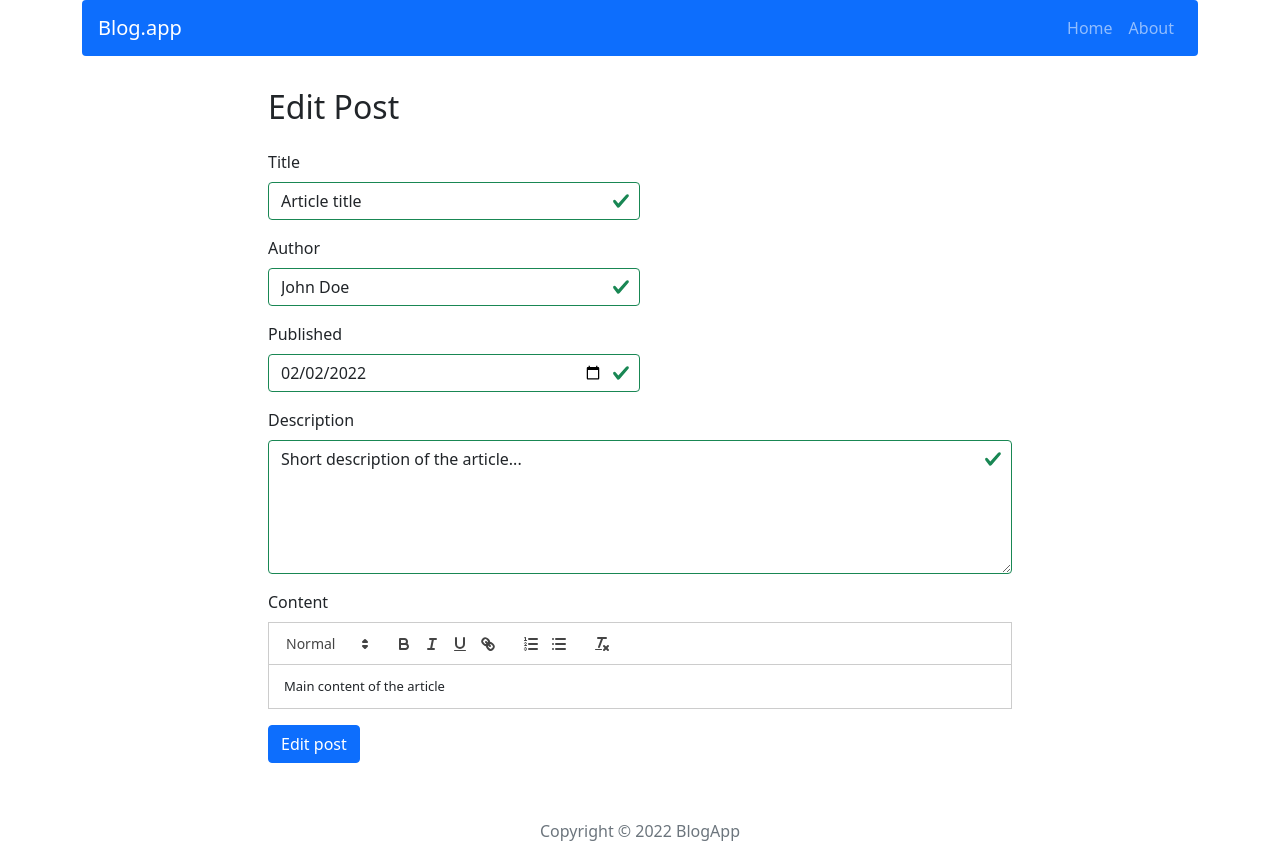
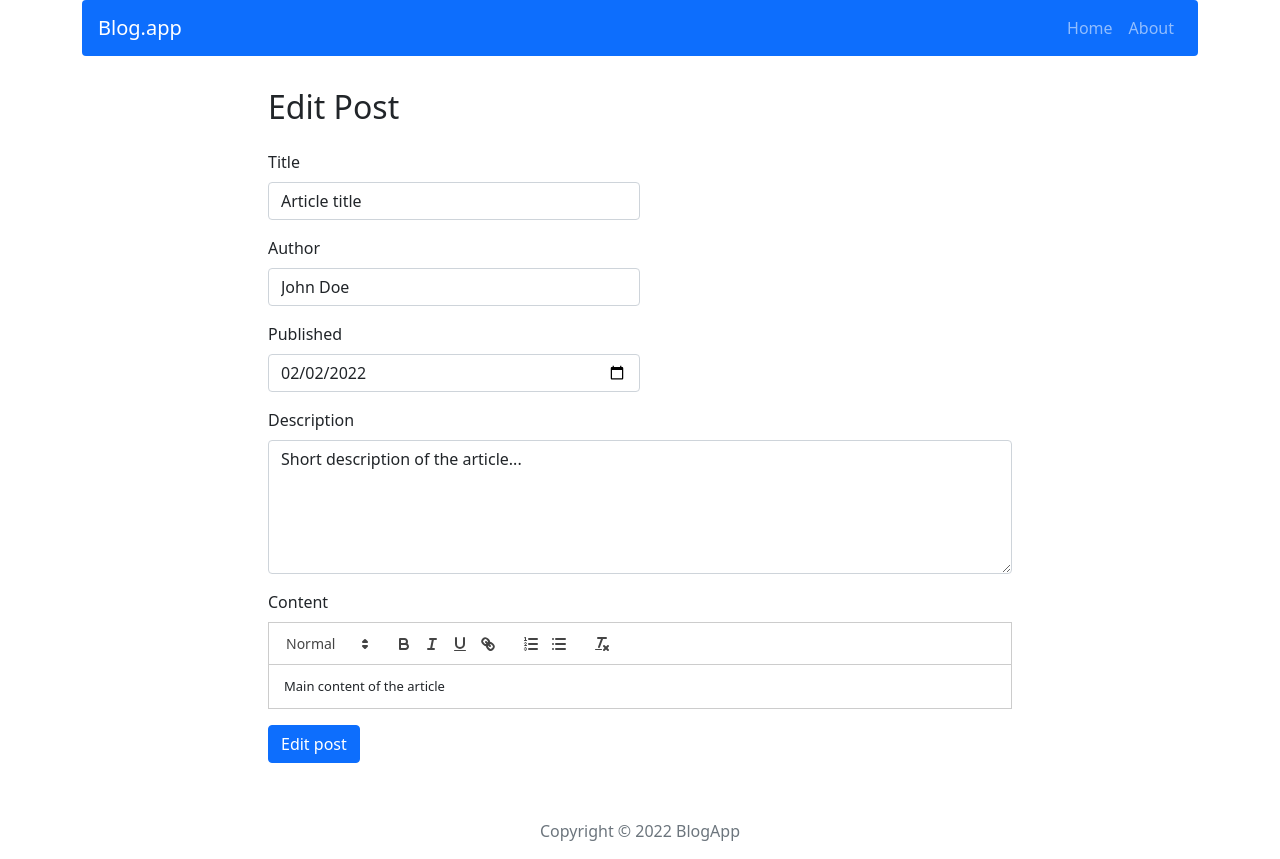
Before and after one commit to milosz7/crud-app, a React (Create React App) app: page /post/edit/1 in a window 1280 px wide. Built offline with nearby package versions, Linux system fonts and the light colour scheme.

Commit message:
Remove old validation from form components

```diff
--- a/src/components/common/FormBase/FormBase.tsx
+++ b/src/components/common/FormBase/FormBase.tsx
@@ -7,7 +7,6 @@ interface FormBaseData {
   as?: 'textarea';
   placeholder: string;
   onChange: React.ChangeEventHandler<HTMLInputElement>;
-  isValid: boolean | undefined;
   rows?: number | undefined;
   title: string;
   value?: string;
@@ -33,7 +32,6 @@ const FormBase = ({
           type={type}
           id={id}
           {...props}
-          required
         ></Form.Control>
       </Form.Group>
     );
@@ -46,7 +44,6 @@ const FormBase = ({
         className="w-50"
         id={id}
         {...props}
-        required
       ></Form.Control>
     </Form.Group>
   );
--- a/src/components/features/PostForm/PostForm.tsx
+++ b/src/components/features/PostForm/PostForm.tsx
@@ -62,7 +62,6 @@ const PostForm = ({
         id="postTitle"
         value={data.title}
         onChange={(e) => updateData('title', e.target.value)}
-        isValid={data.title ? true : false}
       />
       <FormBase
         title="Author"
@@ -71,7 +70,6 @@ const PostForm = ({
         id="postAuthor"
         value={data.author}
         onChange={(e) => updateData('author', e.target.value)}
-        isValid={data.author ? true : false}
       />
       <FormBase
         title="Published"
@@ -81,7 +79,6 @@ const PostForm = ({
         id="postPublishDate"
         value={convertDate(data.publishedDate)}
         onChange={(e) => updateData('publishedDate', convertDate(e.target.value))}
-        isValid={data.publishedDate ? true : false}
       />
       <FormBase
         title="Description"
@@ -92,7 +89,6 @@ const PostForm = ({
         id="postDescription"
         value={data.shortDescription}
         onChange={(e) => updateData('shortDescription', e.target.value)}
-        isValid={data.shortDescription ? true : false}
       />
       <FormQuill title="Content"  value={content} onChange={setContent} />
       <Button type="submit" variant="primary">
```
